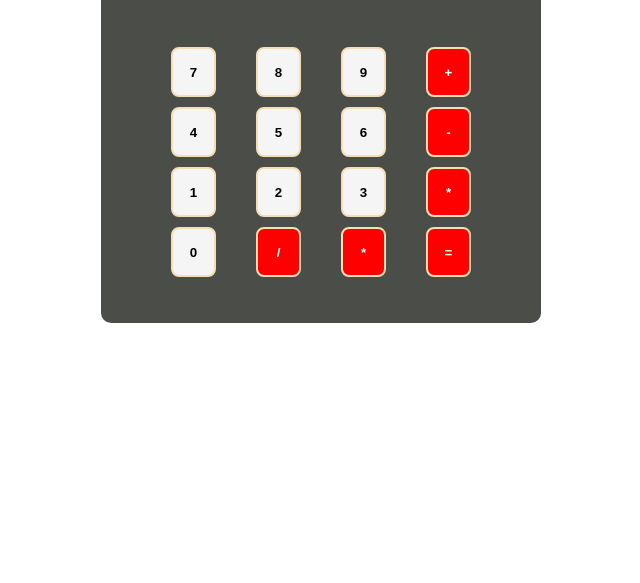
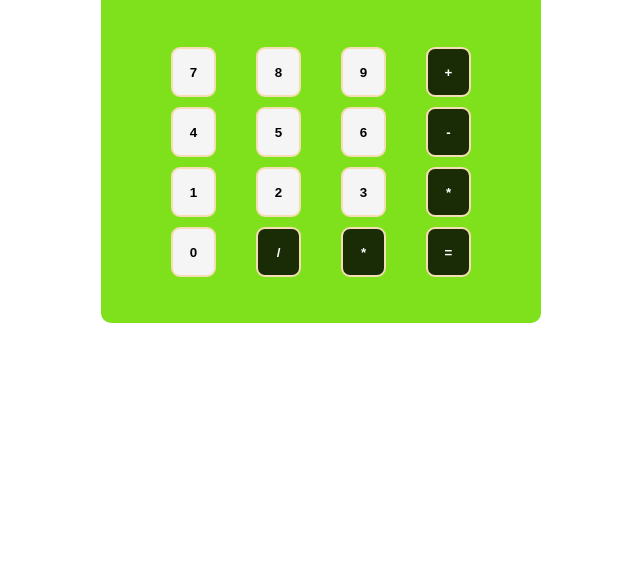
Before and after one commit to harshdamhase/calci1, a plain HTML site: page index.html in a window 1280 px wide. Shown: the part 217-800 px from the top of the page, without its empty margins (319-959 px from the left). Drawn offline with Linux system fonts and the light colour scheme.

Commit message:
by rohan

```diff
--- a/index.html
+++ b/index.html
@@ -3,7 +3,7 @@
 <head>
     <style>
         .container {
-            background-color: rgb(75, 77, 73);
+            background-color: rgb(126, 225, 27);
             height: 400px;
             width: 400px;
             padding: 20px;
@@ -40,7 +40,7 @@
 
         .cal-button {
             background-color: whitesmoke;
-            border-radius: 8px;
+            border-radius: 9px;
             margin: 20px;
             font-weight: bold;
             cursor: pointer;
@@ -55,7 +55,7 @@
         }
 
         .bg-red {
-            background-color: red;
+            background-color: rgba(0, 0, 0, 0.802);
             color: white;
         }
     </style>
```
